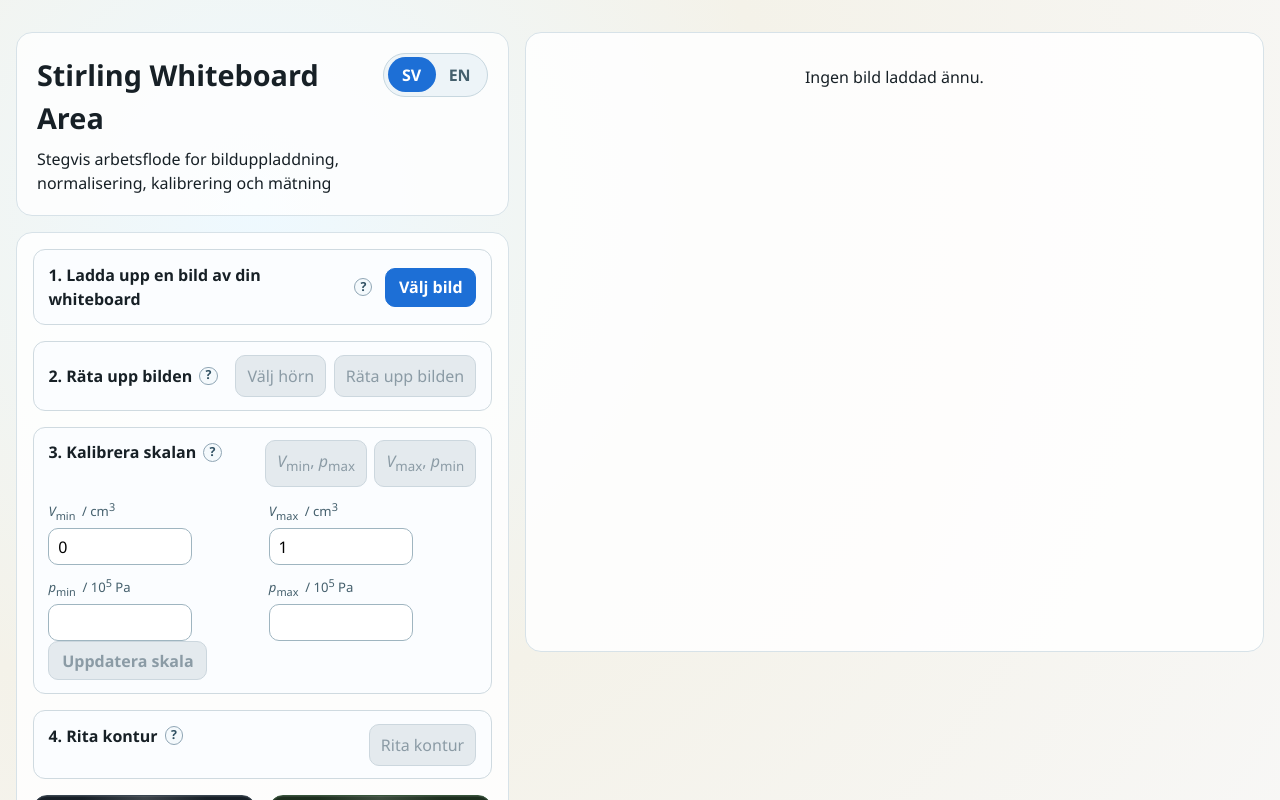
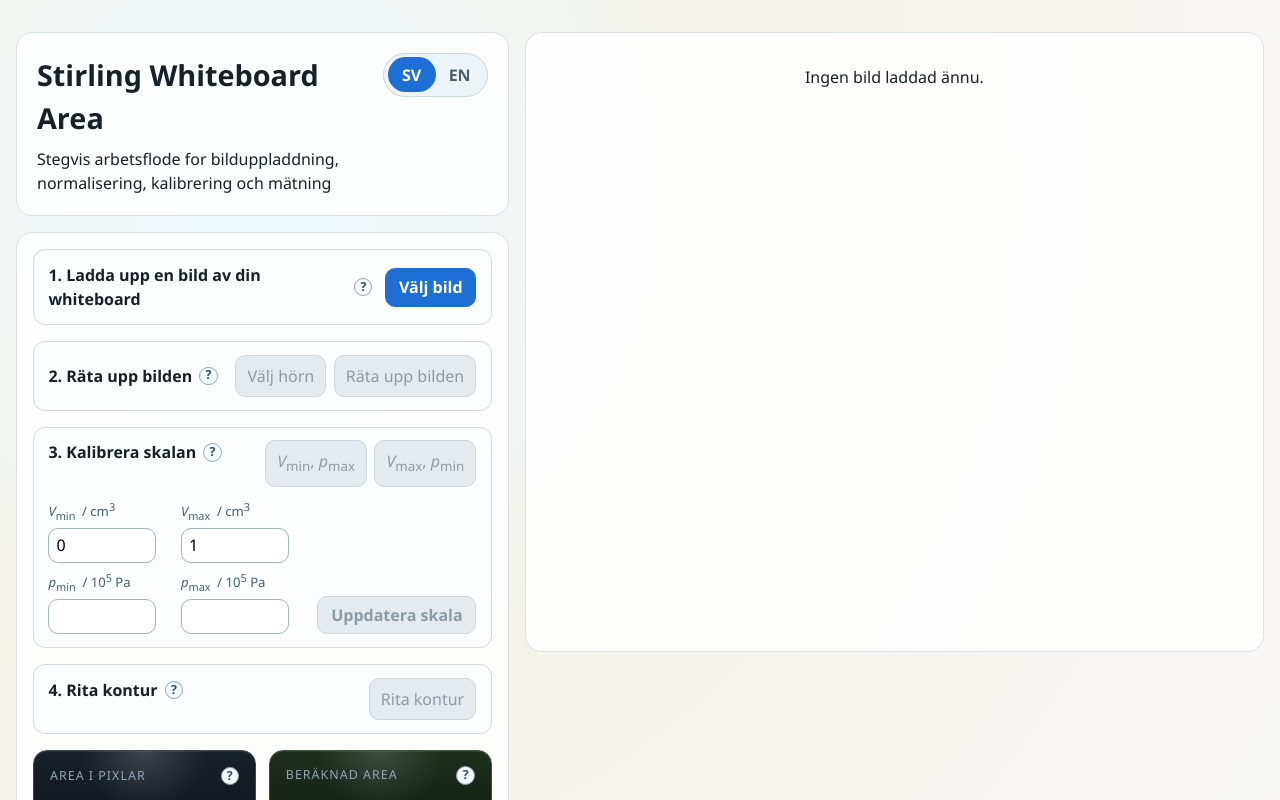
Before and after one commit to camahama/stirling, a React (Vite) app: page / in a window 1280 px wide. Shown: the top 800 px of the page. Built offline with nearby package versions, Linux system fonts and the light colour scheme.

Commit message:
button placement

```diff
--- a/src/styles.css
+++ b/src/styles.css
@@ -236,7 +236,7 @@
 .calibration-grid {
   display: grid;
   grid-template-columns: repeat(2, minmax(0, 1fr));
-  gap: 0.6rem 0.8rem;
+  gap: 0.45rem 0.55rem;
 }
 
 .compact-field {
@@ -258,8 +258,24 @@
 
 .compact-field input {
   width: 100%;
-  max-width: 9rem;
-  padding: 0.35rem 0.55rem;
+  max-width: 6.75rem;
+  padding: 0.28rem 0.45rem;
+}
+
+.calibration-row {
+  display: flex;
+  align-items: end;
+  justify-content: space-between;
+  gap: 0.8rem;
+}
+
+.calibration-row .calibration-grid {
+  flex: 1 1 auto;
+}
+
+.calibration-apply-button {
+  align-self: end;
+  flex: 0 0 auto;
 }
 
 .instrument-panel-grid {
```
